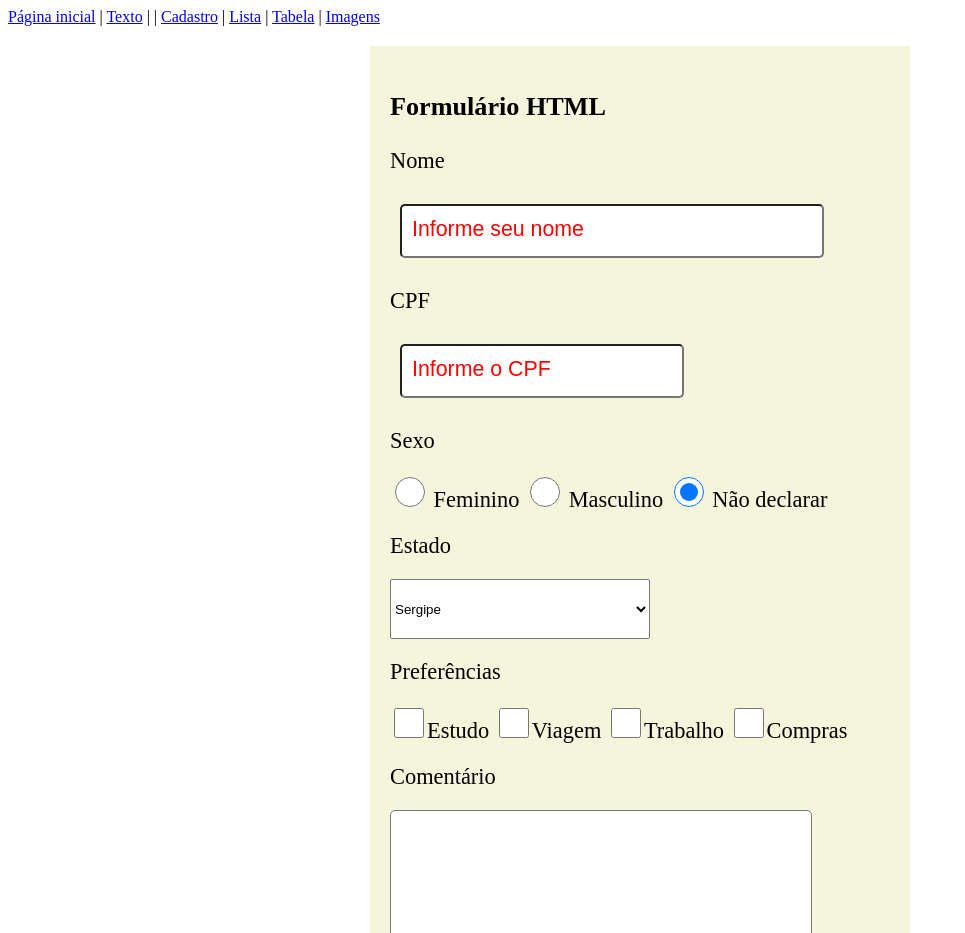
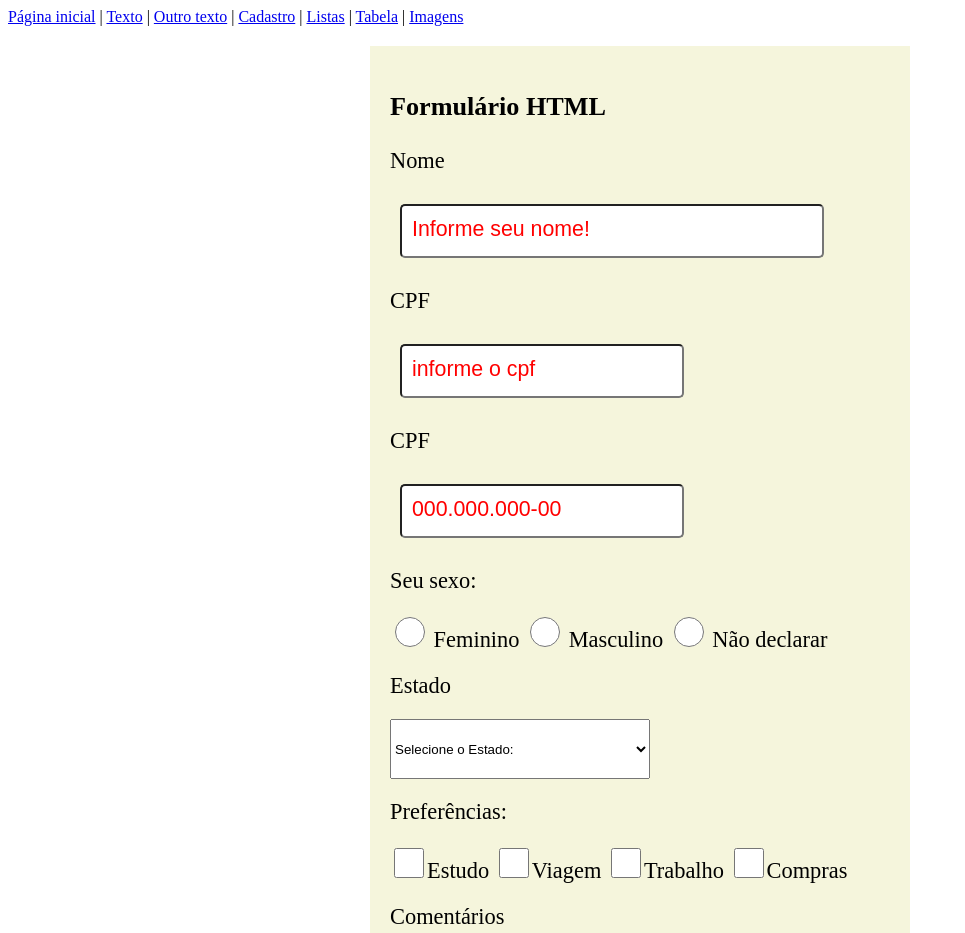
Before and after one commit to Guilherme-Anthony02/projeto_web.29-06-26, a plain HTML site: page paginas/outras_paginas/cadastro.html in a window 1280 px wide. Shown: the top 933 px of the page, without its empty margins (0-965 px from the left). Drawn offline with Linux system fonts and the light colour scheme.

Commit message:
feito correções em cadastro.html

```diff
--- a/paginas/outras_paginas/cadastro.html
+++ b/paginas/outras_paginas/cadastro.html
@@ -1,10 +1,10 @@
 <!DOCTYPE html>
-<html lang="en">
+<html lang="pt-br">
 
 <head>
     <meta charset="UTF-8">
     <meta name="viewport" content="width=device-width, initial-scale=1.0">
-    <title>Projeto WEB - HTML/CSS</title>
+    <title>PROJETO WEB - HTML/CSS</title>
 
     <link rel="stylesheet" href="../../css/style_formulario.css">
 </head>
@@ -12,69 +12,85 @@
 <body>
 
     <div id="links">
-        <a href="../index.html">Página inicial</a> | <a href="/paginas/texto.html">Texto</a> | <a
-            href="/paginas/outras_paginas/outro_texto.html"></a> | <a href="/paginas/cadastro.html">Cadastro</a> | <a
-            href="/paginas/listas.html">Lista</a> | <a href="/paginas/tabela.html">Tabela</a> | <a
-            href="/paginas/imagens.html">Imagens</a>
+        <a href="../index.html">Página inicial</a> | <a href="texto.html">Texto</a> | <a
+            href="/outras paginas/outro-texto.html">Outro texto</a> | <a href="cadastro.html">Cadastro</a> | <a
+            href="listas.html">Listas</a> | <a href="tabela.html">Tabela</a> | <a href="imagens.html">Imagens</a>
     </div>
 
     <div id="div-form">
-        <h3>Formulário HTML</h3>
+        <h3>Formulário HTML </h3>
 
         <form name="form-pessoa" id="form-pessoa" method="post">
+            <!-- MAXLENGTH: para o máximo de caracteres
+            NAME: Algumas linguagens não lêem o id, só o name
+            REQUIRED: pra ser um campo obrigatório
+            PLACEHOLDER: nome de fundo do campo
+            CLASS: para dar um nome ou identificador a um ou mais elementos HTML
+            checked: selecionar automaticamente uma opção
+
+            colocar o "name" diferente no tipo radio, pode escolher mais de uma opção-->
 
             <label for="nome">Nome</label>
-            <input type="text" name="nome" id="nome" class="input-txt01" maxlength="5" required placeholder="Informe seu nome">
+            <input type="text" name="nome" id="nome" class="input-txt01" maxlength="30" required
+                placeholder="Informe seu nome!">
 
             <label for="cpf">CPF</label>
-            <input type="text" name="cpf" id="cpf" class="input-txt02" maxlenght="14" required placeholder="Informe o CPF">
+            <input type="number" name="cpf" id="cpf" class="input-txt02" maxlength="14" required
+                placeholder="informe o cpf">
 
-            <label for="sexo">Sexo</label>
+            <label for="cpf">CPF</label>
+            <input type="text" name="cpf" id="cpf" class="input-txt02" maxlength="14" required
+                pattern="\[0-9]{3}\.\[0-9]{3}\.[0-9]{3}-[0-9]{2}" placeholder="000.000.000-00">
+
+            <label for="sexo">Seu sexo:</label>
             <input type="radio" name="sexo" id="sxF" class="input-radio" required value="F"> Feminino
-            <input type="radio" name="sexo" id="sxM" class="input-radio" required value="M"> Masculino
-            <input type="radio" name="sexo" id="sxND" class="input-radio" required value="N" checked> Não declarar
+            <input type="radio" name="sexo" id="sxM" class="input-radio" required value="F"> Masculino
+            <input type="radio" name="sexo" id="sxND" class="input-radio" required value="F"> Não declarar
 
             <label for="estado">Estado</label>
-            <select name="estado" id="estado">
-                <option>Selecione o Estado</option>
+            <select name="estado" id="estado" required>
+                <option>Selecione o Estado:</option>
                 <option value="Al">Alagoas</option>
                 <option value="Ba">Bahia</option>
                 <option value="Pe">Pernambuco</option>
-                <option value="Pb">Paraíba</option>
-                <option value="Rn">Rio Grande do Norte</option>
+                <option value="Pb">Paraiba</option>
+                <option value="RN">Rio Grande do Norte</option>
                 <option value="Ce">Ceará</option>
-                <option value="Pi">Piauí</option>
+                <option value="Pi">Piaui</option>
                 <option value="Ma">Maranhão</option>
-                <option value="Se" selected>Sergipe</option>
+                <option value="Se">Sergipe</option>
             </select>
 
-                <label for="preferencias">Preferências</label>
-                <input type="checkbox" name="estudo" id="estudo" value="estudo">Estudo
-                <input type="checkbox" name="viagem" id="viagem" value="viagem">Viagem
-                <input type="checkbox" name="trabalho" id="trabalho" value="trabalho">Trabalho
-                <input type="checkbox" name="compras" id="compras" value="compras">Compras
+            <label for="escolhas">Preferências:</label>
+            <input type="checkbox" name="estudo" class="input-check" id="estudo" value="estudo">Estudo
+            <input type="checkbox" name="viagem" class="input-check" id="viagem" value="viagem">Viagem
+            <input type="checkbox" name="trabalho" class="input-check" id="trabalho" value="trabalho">Trabalho
+            <input type="checkbox" name="compras" class="input-check" id="compras" value="compras">Compras
 
-                <label for="comentario">Comentário</label>
-                <textarea name="comentario" id="comentario"></textarea>
+            <label for="comentarios"> Comentários </label>
+            <textarea name="comentarios" id="comentario"></textarea>
 
-                <label for="senha">Senha</label>
-                <input type="password" name="senha" id="senha" class="input-txt02" required placeholder="Informe uma senha" maxlenght="6">
+            <label for="senha">Senha</label>
+            <input type="password" name="senha" id="senha" class="input-txt02" required placeholder="Informe uma senha"
+                maxlength="10">
 
-                <label for="datanascimento">Data Nascimento</label>
-                <input type="date" name="datanascimento" id="datanascimento" class="input-txt02" required>
+            <label for="datanascimento">Data Nascimento</label>
+            <input type="date" name="datanascimento" id="datanascimento" class="input-txt02" required>
 
-                <label for="quantidade">Quantidade</label>
-                <input type="range" name="quantidade" id="quantidade" class="input-txt02" min="0" max="10" value="6">
+            <label for="quantidade">Quantidade</label>
+            <input type="range" name="quantidade" id="quantidade" class="input-txt02" min="0" max="10" value="2">
 
-                <button type="submit" id="btn-Enviar">Enviar</button>
+            <div id="div-btns">
+                <button type="submit" id="btn-enviar" class="btn">Enviar</button>
                 <button type="reset" id="btn-limpar" class="btn">Limpar</button>
                 <button id="btn" class="btn">Botão</button>
+            </div>
 
         </form>
 
 
+    </div>
 
-    </div>
 </body>
 
 </html>
```
